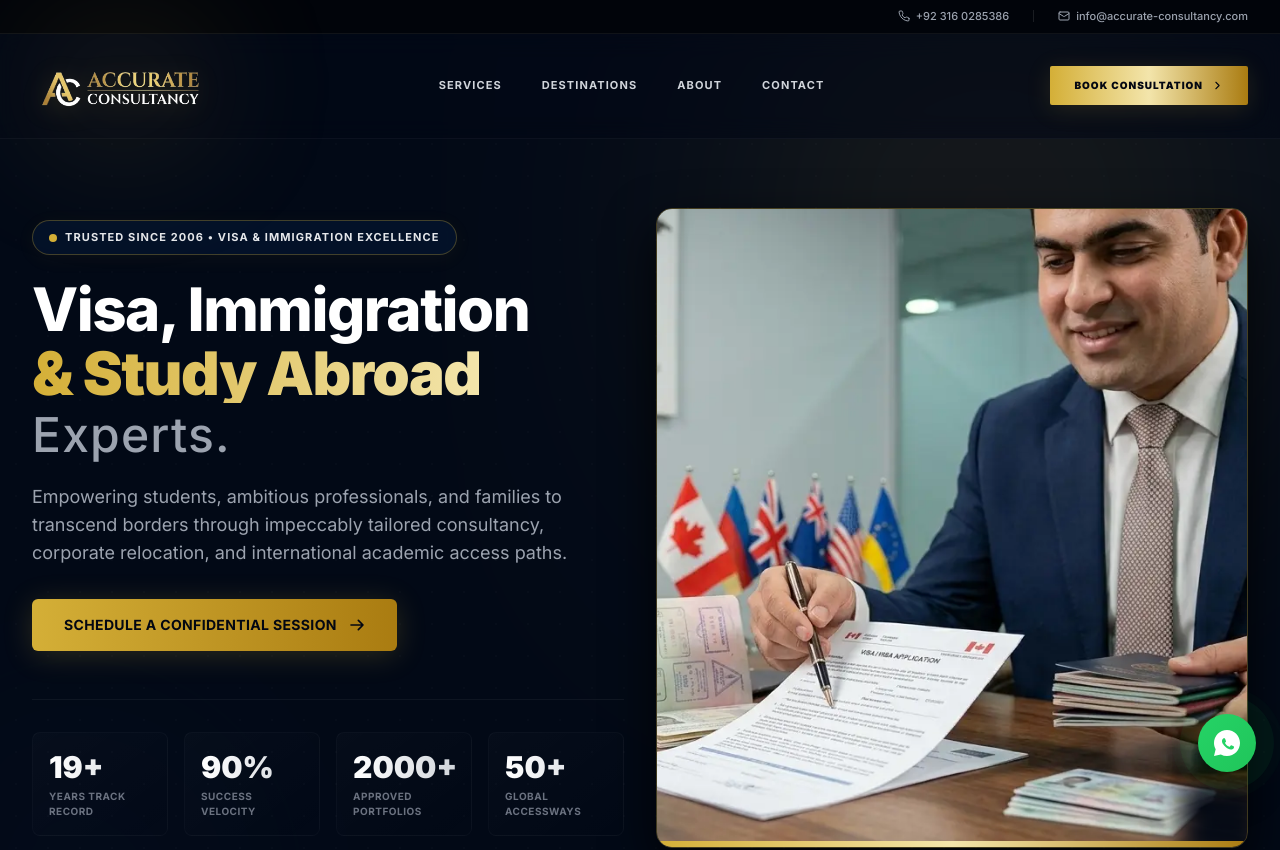
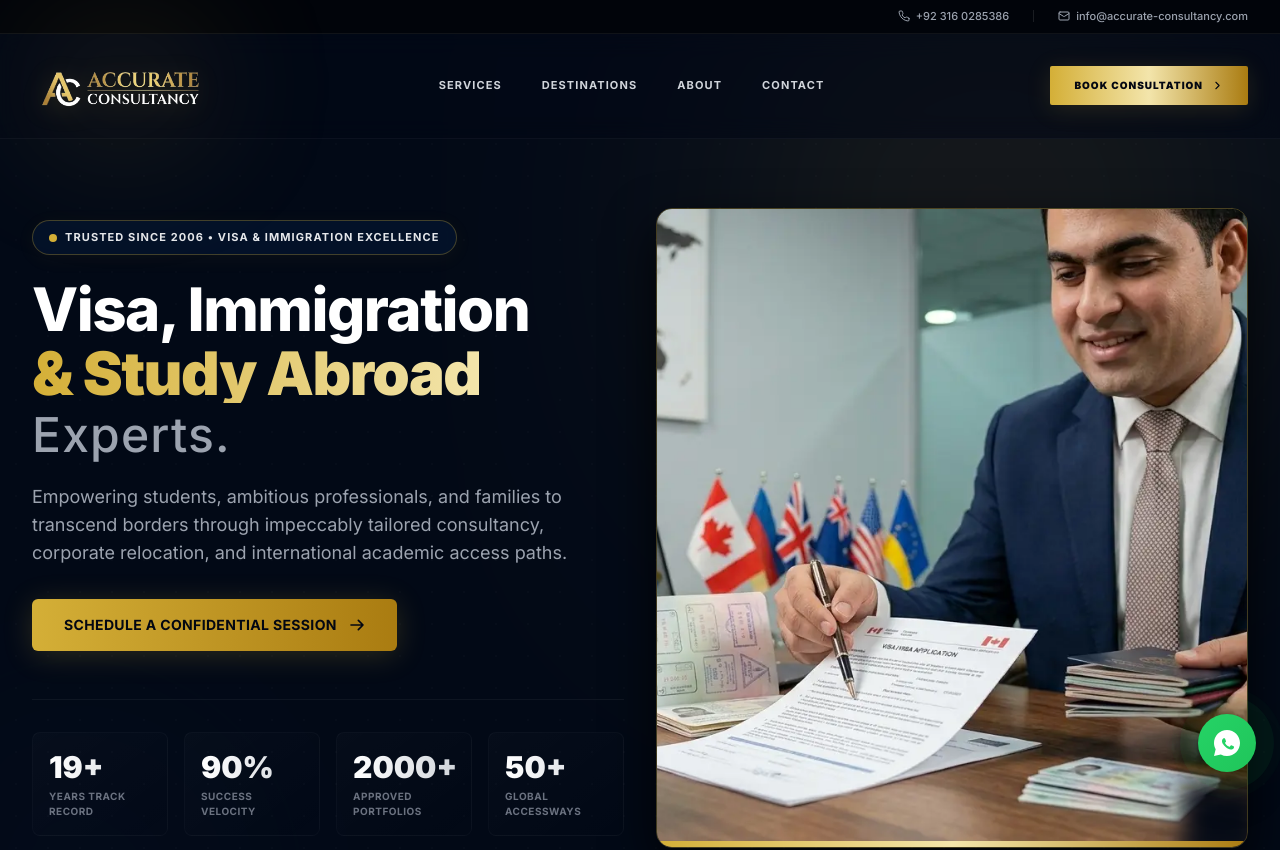
Before and after one commit to imran1001/Accurate-ConsultancyV3, a React (Vite) app: page / in a window 1280 px wide. Shown: the top 850 px of the page. Built offline with nearby package versions, Linux system fonts and the light colour scheme.

Commit message:
Enhance Hero component layout and styles

```diff
--- a/src/components/Hero.jsx
+++ b/src/components/Hero.jsx
@@ -41,8 +41,11 @@ const Hero = () => {
       <div className="absolute inset-0 bg-[radial-gradient(rgba(255,255,255,0.015)_1px,transparent_1px)] [background-size:32px_32px] pointer-events-none" />
 
       <div className="max-w-7xl mx-auto w-full relative z-10 grid lg:grid-cols-12 gap-8 items-center">
+
         {/* ===== LEFT CONTENT COLUMN ===== */}
         <div className="text-left w-full lg:col-span-6 z-20">
+
+          {/* Corporate Badge */}
           <div className="inline-flex items-center gap-2 mb-6 px-4 py-2 rounded-full border border-[#D4AF37]/30 bg-[#04152d]/80 backdrop-blur-md shadow-[0_4px_20px_rgba(214,175,55,0.05)] animate-fadeInUp">
             <span className="flex h-2 w-2 relative">
               <span className="animate-ping absolute inline-flex h-full w-full rounded-full bg-[#D4AF37] opacity-75"></span>
@@ -53,6 +56,7 @@ const Hero = () => {
             </span>
           </div>
 
+          {/* Core Dynamic Heading */}
           <h1 className="text-4xl sm:text-5xl md:text-6xl font-extrabold leading-[1.1] mb-6 text-white tracking-tight">
             Visa, Immigration <br className="hidden sm:inline" />
             <span className="relative mt-1 inline-block bg-gradient-to-r from-[#D4AF37] via-[#F3E5AB] to-[#AA7C11] bg-[length:200%_auto] bg-clip-text text-transparent font-black">
@@ -63,10 +67,12 @@ const Hero = () => {
             </span>
           </h1>
 
+          {/* Subheading Description */}
           <p className="text-base sm:text-lg text-gray-400 leading-relaxed mb-8 max-w-xl font-normal">
             Empowering students, ambitious professionals, and families to transcend borders through impeccably tailored consultancy, corporate relocation, and international academic access paths.
           </p>
 
+          {/* Action Button */}
           <div className="flex flex-col sm:flex-row items-center gap-4 mb-12 w-full sm:w-auto">
             <a
               href="#consultation"
@@ -79,6 +85,7 @@ const Hero = () => {
             </a>
           </div>
 
+          {/* Metrics Grid */}
           <div className="grid grid-cols-2 sm:grid-cols-4 gap-4 border-t border-white/5 pt-8">
             {[
               { value: yearsCount, label: 'Years Track Record', suffix: '+' },
@@ -98,19 +105,22 @@ const Hero = () => {
           </div>
         </div>
 
-        {/* ===== RIGHT CONTENT COLUMN ===== */}
+        {/* ===== RIGHT CONTENT COLUMN (Image) ===== */}
         <div className="w-full lg:col-span-6 flex items-center justify-center relative py-8 z-10">
           <div className="relative w-full h-[360px] sm:h-[440px] md:h-[520px] lg:h-[640px] rounded-2xl overflow-hidden shadow-[0_20px_50px_rgba(0,0,0,0.8)] border border-[#D4AF37]/30 group hover:border-[#D4AF37]/60 transition-all duration-500">
             <div className="absolute inset-0 bg-gradient-to-tr from-[#D4AF37]/10 to-transparent opacity-0 group-hover:opacity-100 transition-opacity duration-500 z-10 pointer-events-none" />
+
             <img
               src="/imageshero-1.webp"
               alt="Muhammad Imran Malik Consulting Client"
-              className="w-full h-full object-cover object-[75%_30%] transform scale-[1.05] group-hover:scale-[1.08] transition-transform duration-700 ease-out"
+              className="w-full h-full object-cover object-[72%_15%] transform scale-100 group-hover:scale-[1.03] transition-transform duration-700 ease-out"
             />
+
             <div className="absolute -bottom-4 -right-4 w-20 h-20 bg-[#020916] blur-md pointer-events-none z-10 opacity-95" />
             <div className="absolute bottom-0 left-0 right-0 h-1.5 bg-gradient-to-r from-[#D4AF37] via-[#F3E5AB] to-[#AA7C11] z-20" />
           </div>
         </div>
+
       </div>
 
       <style>{`
```
